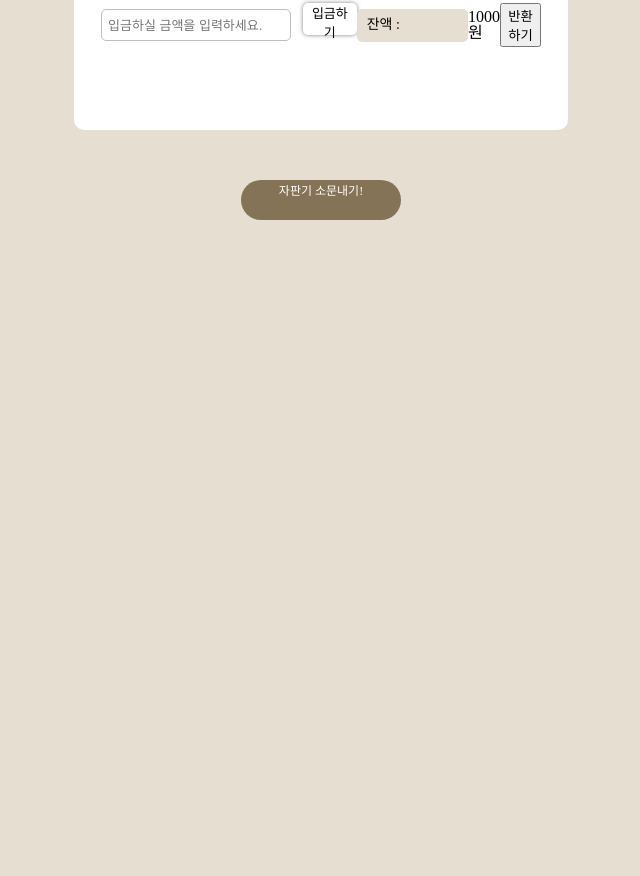
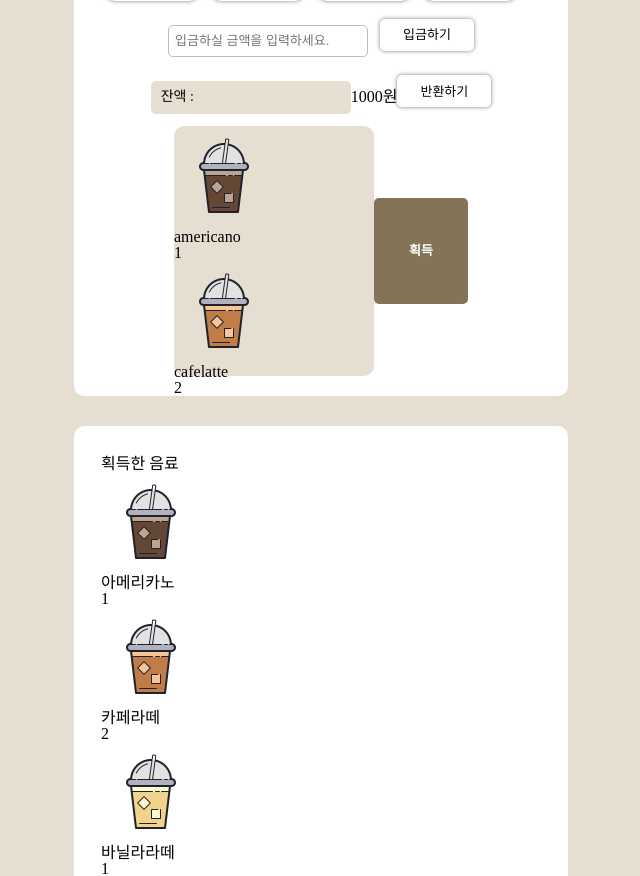
Before and after one commit to aretesy/coffee-machine, a plain HTML site: page index.html in a window 1280 px wide. Shown: the part 670-1546 px from the top of the page, without its empty margins (319-959 px from the left). Before the commit the page ends 940 px from the top, so only its background shows below. Drawn offline with nearby package versions, Linux system fonts and the light colour scheme; a web font is replaced by a local one.

Commit message:
획득한 커피 리스트 추가

```diff
--- a/css/index.css
+++ b/css/index.css
@@ -22,7 +22,7 @@ body {
   background-color: white;
   padding: 30px 27px 27px;
   width: 440px;
-  height: 450px;
+  height: 700px;
   margin-top: 30px;
   margin-bottom: 30px;
   margin-left: auto;
@@ -70,6 +70,7 @@ body {
   display: flex;
   justify-content: center;
   align-items: center;
+  flex-wrap: wrap;
 }
 
 .input-money {
@@ -87,12 +88,10 @@ body {
   box-sizing: border-box;
   border-radius: 5px;
   padding: 6px;
-  float: left;
 }
 
 .input-button {
   margin-bottom: 12px;
-  float: right;
   width: 94px;
   height: 32px;
   background: #FFFFFF;
@@ -126,6 +125,49 @@ body {
   border-radius: 5px;
   border: none;
   justify-content: space-between;
+  align-items: center;
+}
+
+.left-money-value {
+  display: inline;
+}
+
+.return {
+  margin-bottom: 12px;
+  width: 94px;
+  height: 32px;
+  background: #FFFFFF;
+  box-shadow: 0px 0px 4px rgba(0, 0, 0, 0.5);
+  border: none;
+  border-radius: 5px;
+  font-weight: 500;
+  font-size: 13px;
+  line-height: 19px;
+  text-align: center;
+  cursor: pointer;
+}
+
+.get-list-box {
+  background-color: var(--main-bg-color);
+  width: 200px;
+  height: 250px;
+  border-radius: 10px;
+}
+
+.get {
+  width: 94px;
+  padding: 43px 35px 44px;
+  background: var(--main-point-color);
+  border-radius: 5px;
+  border: none;
+  font-weight: 700;
+  font-size: 13px;
+  line-height: 19px;
+  color: white;
+  float: right;
+  text-align: center;
+  box-sizing: border-box;
+  cursor: pointer;
 }
 
 .btn-copy{
@@ -152,3 +194,16 @@ body {
   box-shadow: 0 2px 0 var(--main-bg-color);
   transform: translateY(1px)
 }
+
+
+.my-coffee {
+  background-color: white;
+  padding: 30px 27px 27px;
+  width: 440px;
+  height: 700px;
+  margin-top: 30px;
+  margin-bottom: 30px;
+  margin-left: auto;
+  margin-right: auto;
+  border-radius: 10px;
+}
--- a/index.html
+++ b/index.html
@@ -29,9 +29,12 @@
 </head>
 <body>
   <header class="logo">
-    <object data="./img/Logo.svg" type=""></object>
+    <object data="./img/Logo.svg" type="">로고</object>
     <h1 class="logoname">coffee</h1>
   </header>
+
+<section class="money-box">
+  <span class="money">소지금: <span class="value">10000원</span></span>
 
 <section class="machine-manu">
   <ul class="manu">
@@ -78,18 +81,57 @@
   </ul>
 
     <section class="caculate">
-      <input type="int" placeholder="입금하실 금액을 입력하세요." class="input-money">
+      <input type="number" placeholder="입금하실 금액을 입력하세요." class="input-money">
       <button class="input-button">입금하기</button>
-
       <span class="left-money-text">잔액 :</span>
       <span class="left-money-value">1000원</span>
       <button class="return">반환하기</button>
+
+      <ul class="get-list-box">
+        <li class="get-list">
+            <img src="img/아메리카노.png" alt="아메리카노"
+            class="mini"> <p class="coffee-text">americano</p>
+            <div class="count">1</div>
+        </li>
+        <li class="get-list">
+            <img src="img/카페라떼.png" alt="카페라떼"
+            class="mini"> <p class="coffee-text">cafelatte</p>
+            <div class="count">2</div>
+        </li>
+    </ul>
+    <button class="get">획득</button>
     </section>
+</section>
+
+<section class="my-coffee">
+  <h2>획득한 음료</h2>
+  <ul class="get-coffee-box">
+      <li class="get-list">
+          <img src="img/아메리카노.png" alt="아메리카노"
+          class="mini"> <p class="coffee-text">아메리카노</p>
+          <div class="count">1</div>
+      </li>
+      <li class="get-list">
+           <img src="img/카페라떼.png" alt="카페라떼"
+          class="mini"> <p class="coffee-text">카페라떼</p>
+          <div class="count">2</div>
+      </li>
+      <li class="get-list">
+          <img src="img/바닐라라떼.png" alt="바닐라라떼"
+          class="mini"> <p class="coffee-text">바닐라라떼</p>
+          <div class="count">1</div>
+      </li>
+      <li class="get-list">
+          <img src="img/딸기라떼.png" alt="딸기라떼"
+          class="mini"><p class="coffee-text">딸기라떼</p>
+          <div class="count">5</div>
+      </li>
+  </ul>
+  <p class="total">총금액 : 9,000 원</p>
 </section>
 
   <div class="btn-copy share-or-copy">
     자판기 소문내기!
   </div>
-  </div>
 </body>
 </html>
```
